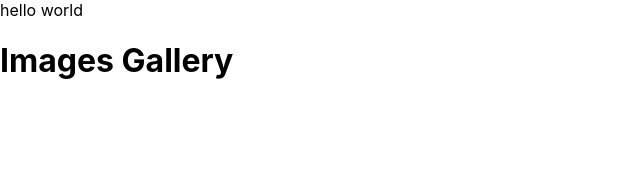
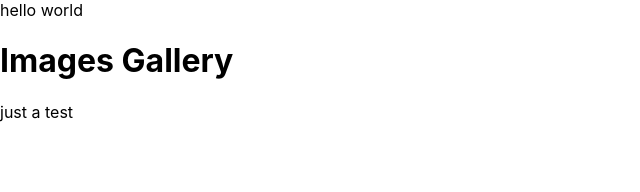
Before and after one commit to bowosh/images-gallery, a React (Create React App) app in the folder frontend/: page / in a window 1280 px wide. Shown: the top 192 px of the page, without its empty margins (0-640 px from the left). Built offline with nearby package versions, Linux system fonts and the light colour scheme.

Commit message:
test commit from vscode

```diff
--- a/frontend/src/App.js
+++ b/frontend/src/App.js
@@ -3,6 +3,7 @@ function App() {
   return (
     <div className="App">
       <h1> Images Gallery</h1>
+      <p> just a test</p>
     </div>
   );
 }
```
